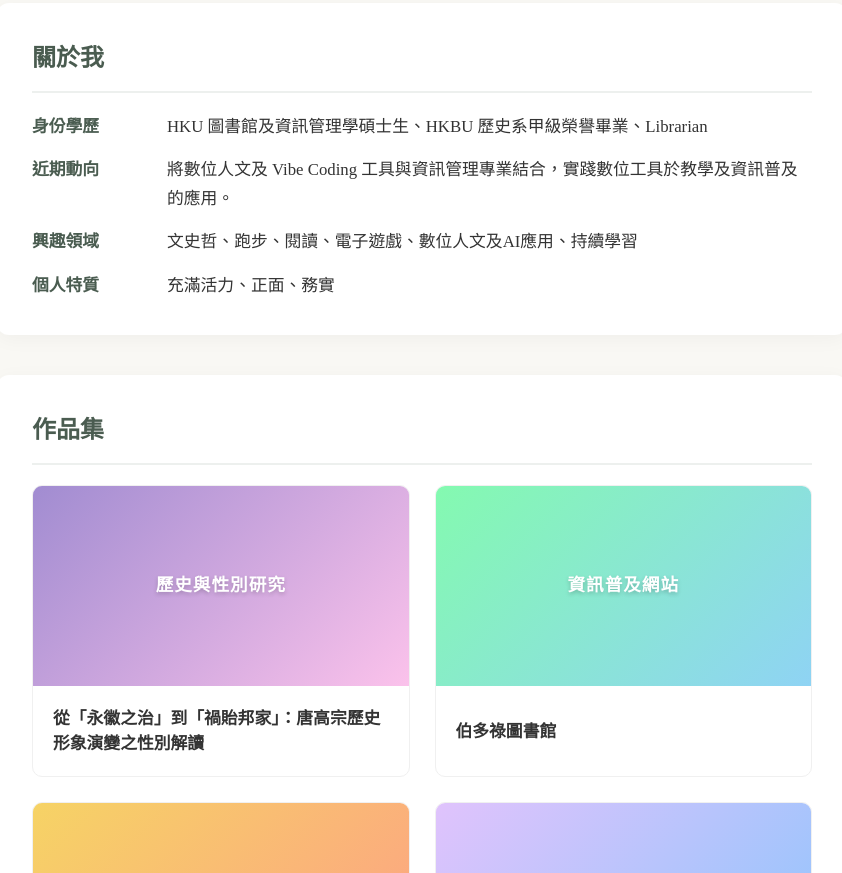
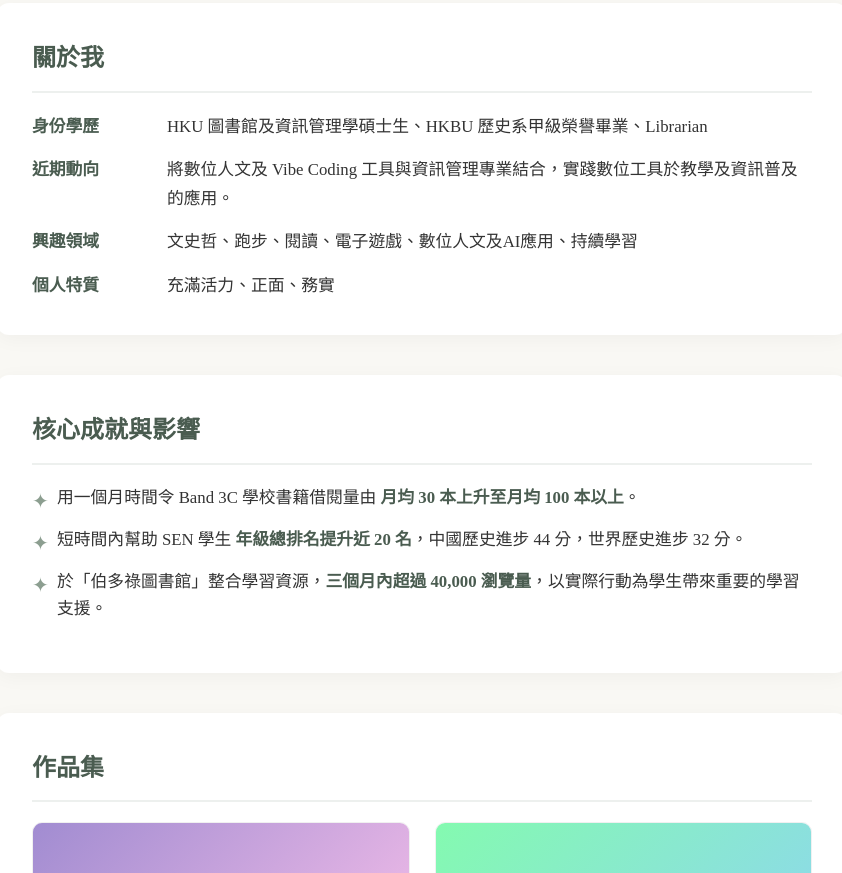
Before and after one commit to yatcli26/Portfolio, a plain HTML site: page index.html in a window 1280 px wide. Shown: the part 400-1273 px from the top of the page, without its empty margins (218-1060 px from the left). Drawn offline with Linux system fonts and the light colour scheme.

Commit message:
Update index.html

```diff
--- a/index.html
+++ b/index.html
@@ -80,7 +80,31 @@
             .info-grid { grid-template-columns: 1fr; gap: 5px; margin-bottom: 15px; }
             .info-grid strong { margin-top: 10px; display: inline-block; }
         }
-
+        /* 成就列 */
+        .achievement-list {
+            list-style: none;
+            padding: 0;
+            margin: 0;
+        }
+        .achievement-list li {
+            position: relative;
+            padding-left: 25px;
+            margin-bottom: 15px;
+            font-size: 1.05em;
+            line-height: 1.6;
+        }
+        .achievement-list li::before {
+            content: "✦";
+            color: var(--accent-color);
+            position: absolute;
+            left: 0;
+            top: 0;
+            font-size: 1.2em;
+        }
+        .highlight-text {
+            color: var(--primary-color);
+            font-weight: 600;
+        }
         /* 作品集 */
         .portfolio {
             display: grid;
@@ -250,7 +274,14 @@
                 <span>充滿活力、正面、務實</span>
             </div>
         </div>
-
+<div class="section">
+            <h2>核心成就與影響</h2>
+            <ul class="achievement-list">
+                <li>用一個月時間令 Band 3C 學校書籍借閱量由 <span class="highlight-text">月均 30 本上升至月均 100 本以上</span>。</li>
+                <li>短時間內幫助 SEN 學生 <span class="highlight-text">年級總排名提升近 20 名</span>，中國歷史進步 44 分，世界歷史進步 32 分。</li>
+                <li>於「伯多祿圖書館」整合學習資源，<span class="highlight-text">三個月內超過 40,000 瀏覽量</span>，以實際行動為學生帶來重要的學習支援。</li>
+            </ul>
+        </div>
         <div class="section">
             <h2>作品集</h2>
             <div class="portfolio">
```
